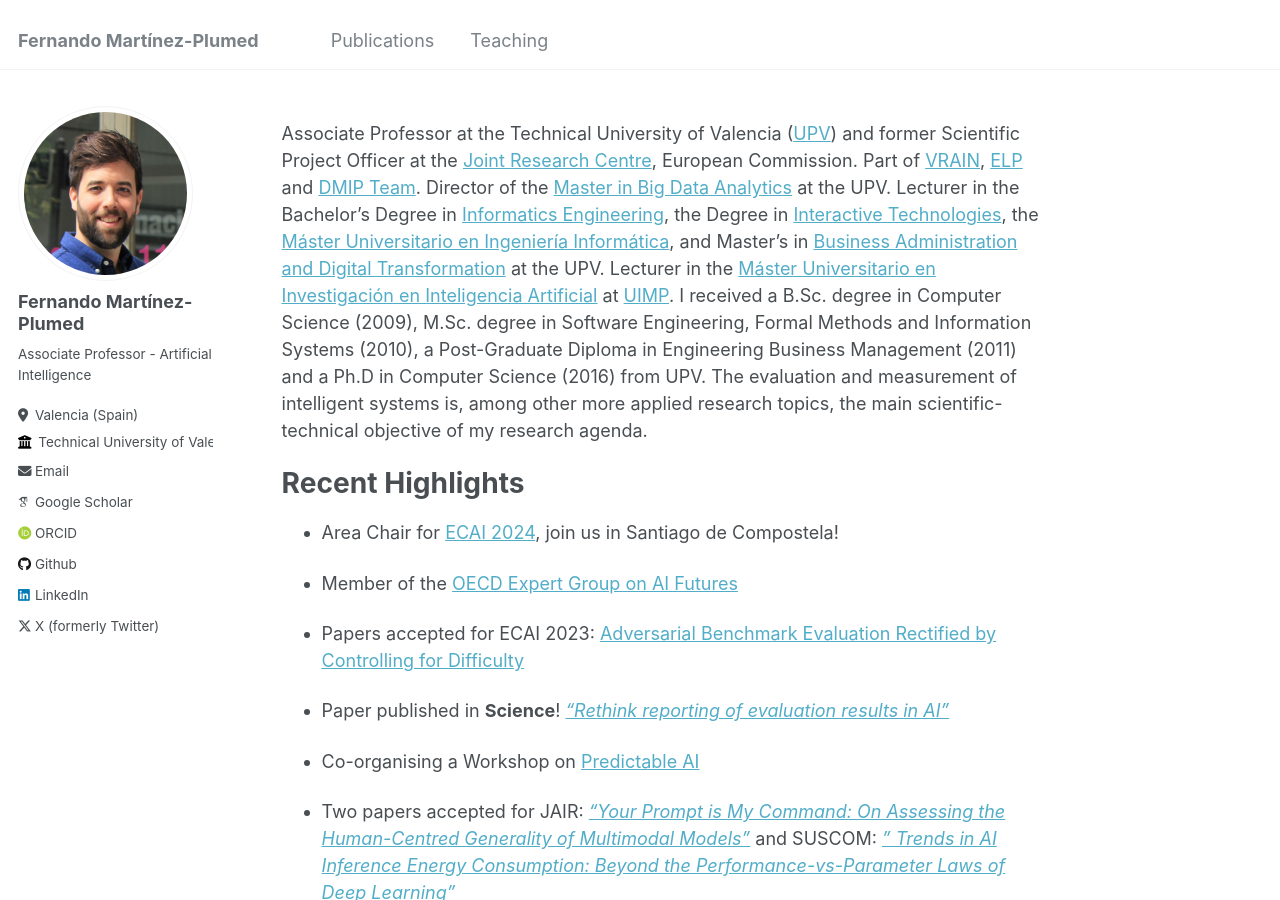
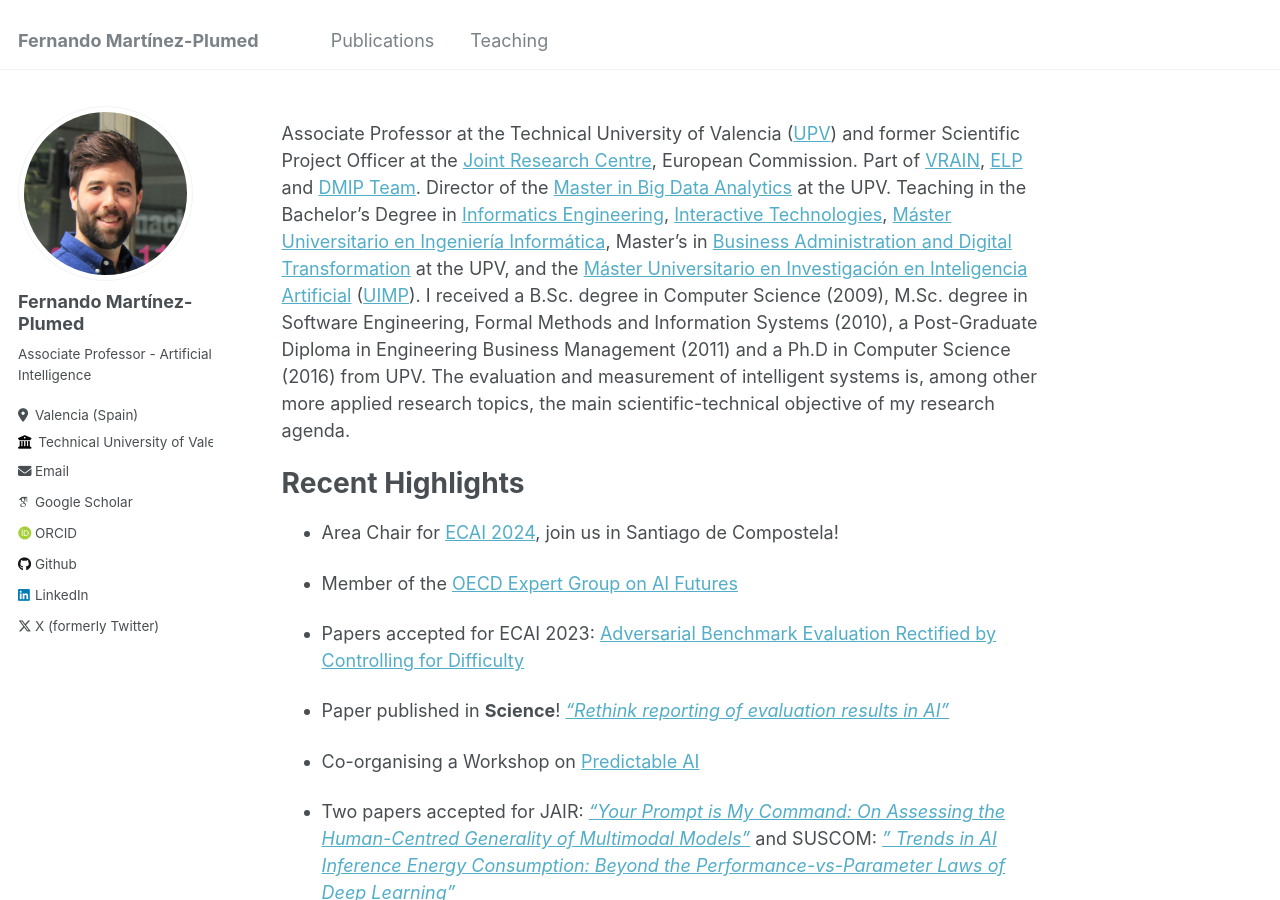
Before and after one commit to nandomp/nandomp.github.io, a Jekyll site: the page built from _pages/about.md, in a window 1280 px wide and 900 px high. Built offline with Jekyll 4.4.1, drawn with Linux system fonts in a browser that asks for light colours; some web fonts are replaced.

Commit message:
Update about.md

```diff
--- a/_pages/about.md
+++ b/_pages/about.md
@@ -8,7 +8,7 @@ redirect_from:
   - /about.html
 ---
 
-Associate Professor at the Technical University of Valencia ([UPV](http://www.upv.es/)) and former Scientific Project Officer at the [Joint Research Centre](https://ec.europa.eu/jrc/en/about/jrc-site/seville), European Commission. Part of [VRAIN](https://vrain.upv.es/),  [ELP](https://elp.webs.upv.es/) and [DMIP Team](https://dmip.webs.upv.es/). Director of the [Master in Big Data Analytics](http://bigdata.inf.upv.es/) at the UPV. Lecturer in the Bachelor's Degree in [Informatics Engineering](https://www.upv.es/titulaciones/GII/), the Degree in [Interactive Technologies](https://www.upv.es/titulaciones/GTI/index-en.html), the [Máster Universitario en Ingeniería Informática](http://muiinf.webs.upv.es/), and Master's in [Business Administration and Digital Transformation](https://www.cegea.upv.es/es/formacion/) at the UPV. Lecturer in the [Máster Universitario en Investigación en Inteligencia Artificial](http://www.uimp.es/postgrado/estudios/fichaestudio.php?plan=P03S&any=2016-17&verasi=N&lan=es) at [UIMP](http://www.uimp.es/). I received a B.Sc. degree in Computer Science (2009), M.Sc. degree in Software Engineering, Formal Methods and Information Systems (2010), a Post-Graduate Diploma in Engineering Business Management (2011) and a Ph.D in Computer Science (2016) from UPV. The evaluation and measurement of intelligent systems is, among other more applied research topics, the main scientific-technical objective of my research agenda.
+Associate Professor at the Technical University of Valencia ([UPV](http://www.upv.es/)) and former Scientific Project Officer at the [Joint Research Centre](https://ec.europa.eu/jrc/en/about/jrc-site/seville), European Commission. Part of [VRAIN](https://vrain.upv.es/),  [ELP](https://elp.webs.upv.es/) and [DMIP Team](https://dmip.webs.upv.es/). Director of the [Master in Big Data Analytics](http://bigdata.inf.upv.es/) at the UPV. Teaching in the Bachelor's Degree in [Informatics Engineering](https://www.upv.es/titulaciones/GII/), [Interactive Technologies](https://www.upv.es/titulaciones/GTI/index-en.html), [Máster Universitario en Ingeniería Informática](http://muiinf.webs.upv.es/), Master's in [Business Administration and Digital Transformation](https://www.cegea.upv.es/es/formacion/) at the UPV, and the [Máster Universitario en Investigación en Inteligencia Artificial](http://www.uimp.es/postgrado/estudios/fichaestudio.php?plan=P03S&any=2016-17&verasi=N&lan=es) ([UIMP](http://www.uimp.es/)). I received a B.Sc. degree in Computer Science (2009), M.Sc. degree in Software Engineering, Formal Methods and Information Systems (2010), a Post-Graduate Diploma in Engineering Business Management (2011) and a Ph.D in Computer Science (2016) from UPV. The evaluation and measurement of intelligent systems is, among other more applied research topics, the main scientific-technical objective of my research agenda.
 
 Recent Highlights
 ======
```
